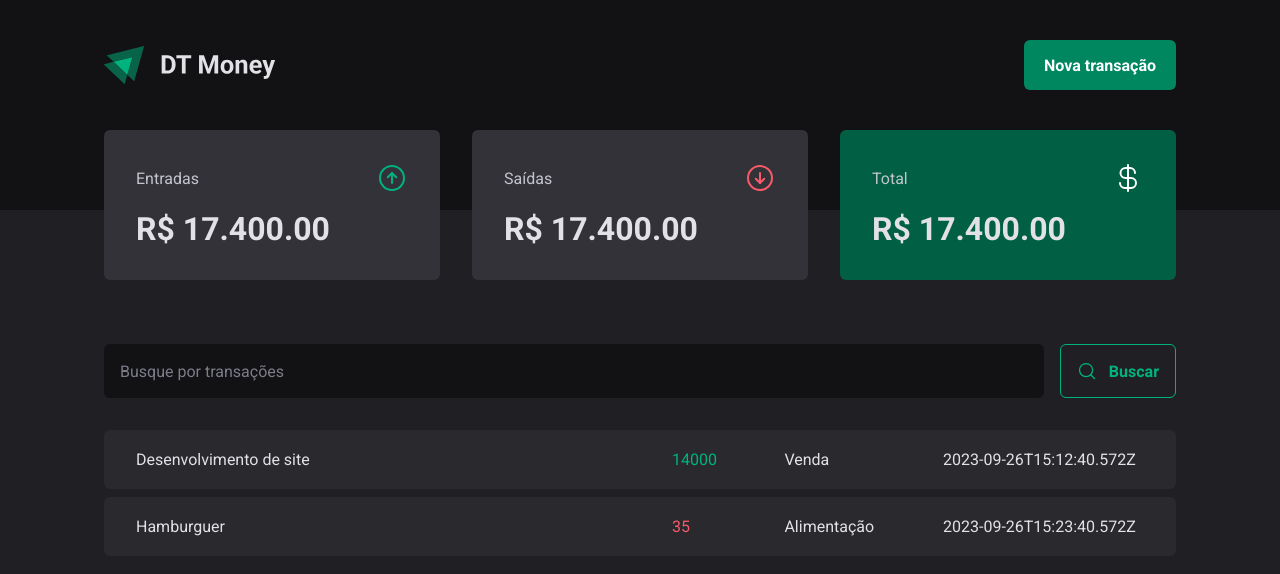
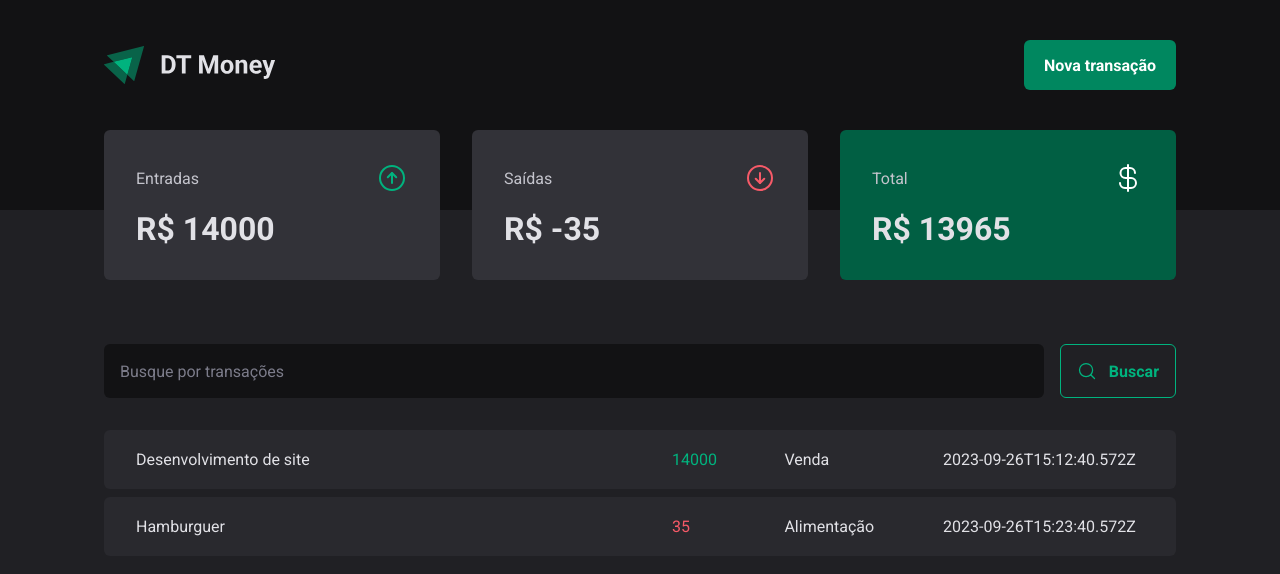
Before and after one commit to GabrielTurri/dt-money, a React (Vite) app: page / in a window 1280 px wide. Shown: the top 574 px of the page. Built offline with nearby package versions, Linux system fonts and the light colour scheme; data requests are answered from the project's data file.

Commit message:
calculating transactions summary

```diff
--- a/src/components/Summary/index.tsx
+++ b/src/components/Summary/index.tsx
@@ -1,8 +1,29 @@
 import { SummaryCard, SummaryContainer } from "./styles";
 import { useTheme } from "styled-components";
 import { ArrowCircleDown, ArrowCircleUp, CurrencyDollar } from 'phosphor-react'
+import { useContext } from "react";
+import { TransactionsContext } from "../../contexts/TransactionsContext";
 
 export function Summary() {
+  const { transactions } = useContext(TransactionsContext)
+
+  const summary = transactions.reduce(
+    (acc, transaction) => {
+      if (transaction.type === 'income'){
+        acc.income += transaction.price
+        acc.total += transaction.price
+      } else {
+        acc.outcome += transaction.price
+        acc.total -= transaction.price
+      }
+
+      return acc;
+  }, {
+    income: 0,
+    outcome: 0,
+    total:0
+  })
+
   const theme = useTheme()
 
   return (
@@ -12,7 +33,7 @@
           <span>Entradas</span>
           <ArrowCircleUp size={32} color={theme["green-300"]}/>
         </header>
-        <strong>R$ 17.400.00</strong>
+        <strong>R$ {summary.income}</strong>
       </SummaryCard>
 
       <SummaryCard>
@@ -20,7 +41,7 @@
           <span>Saídas</span>
           <ArrowCircleDown size={32} color={theme["red-300"]}/>
         </header>
-        <strong>R$ 17.400.00</strong>
+        <strong>R$ -{summary.outcome}</strong>
       </SummaryCard>
 
       <SummaryCard variant="green">
@@ -28,7 +49,7 @@
           <span>Total</span>
           <CurrencyDollar size={32} color={theme.white}/>
         </header>
-        <strong>R$ 17.400.00</strong>
+        <strong>R$ {summary.total}</strong>
       </SummaryCard>
     </SummaryContainer>
   )
```
